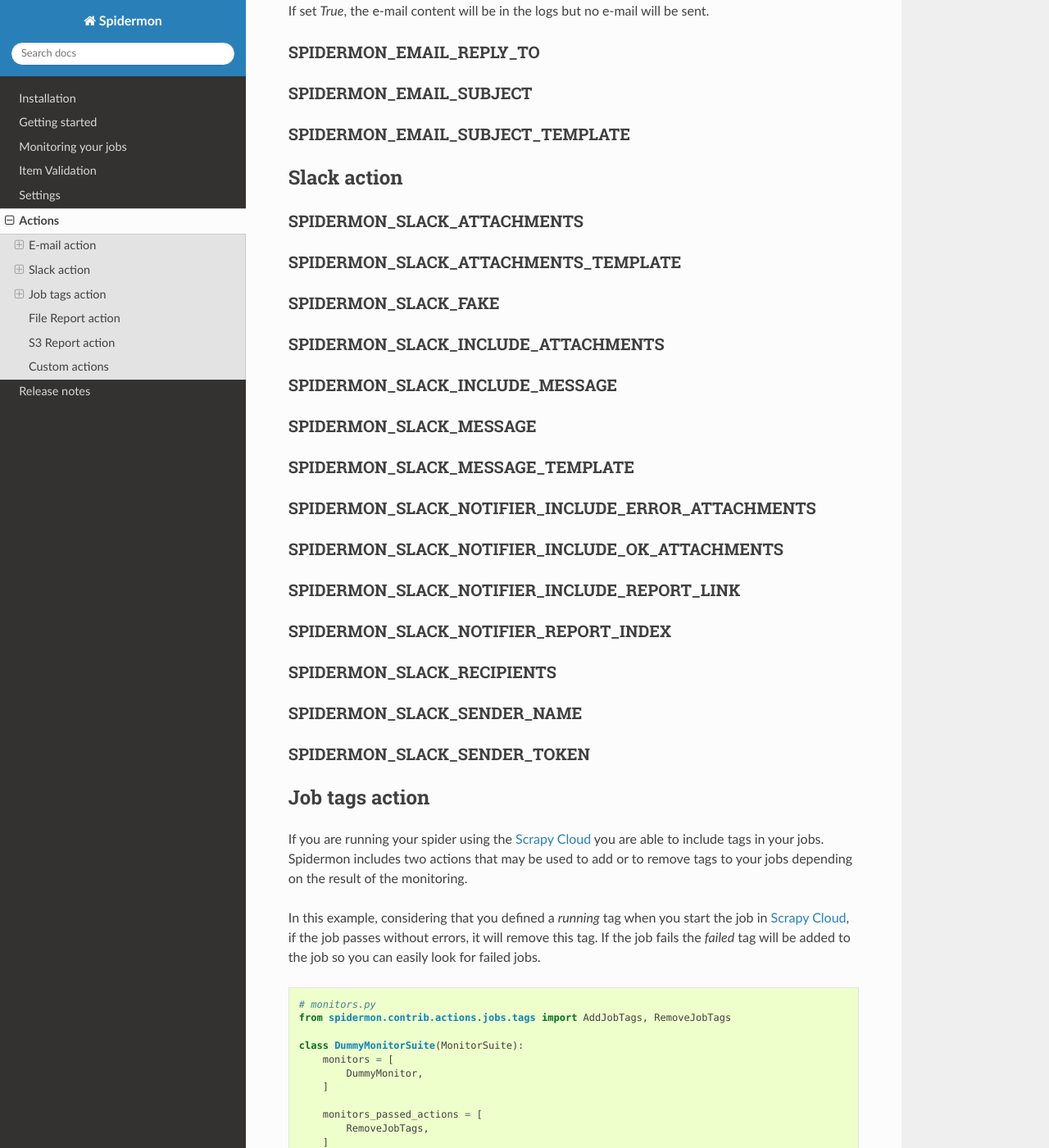
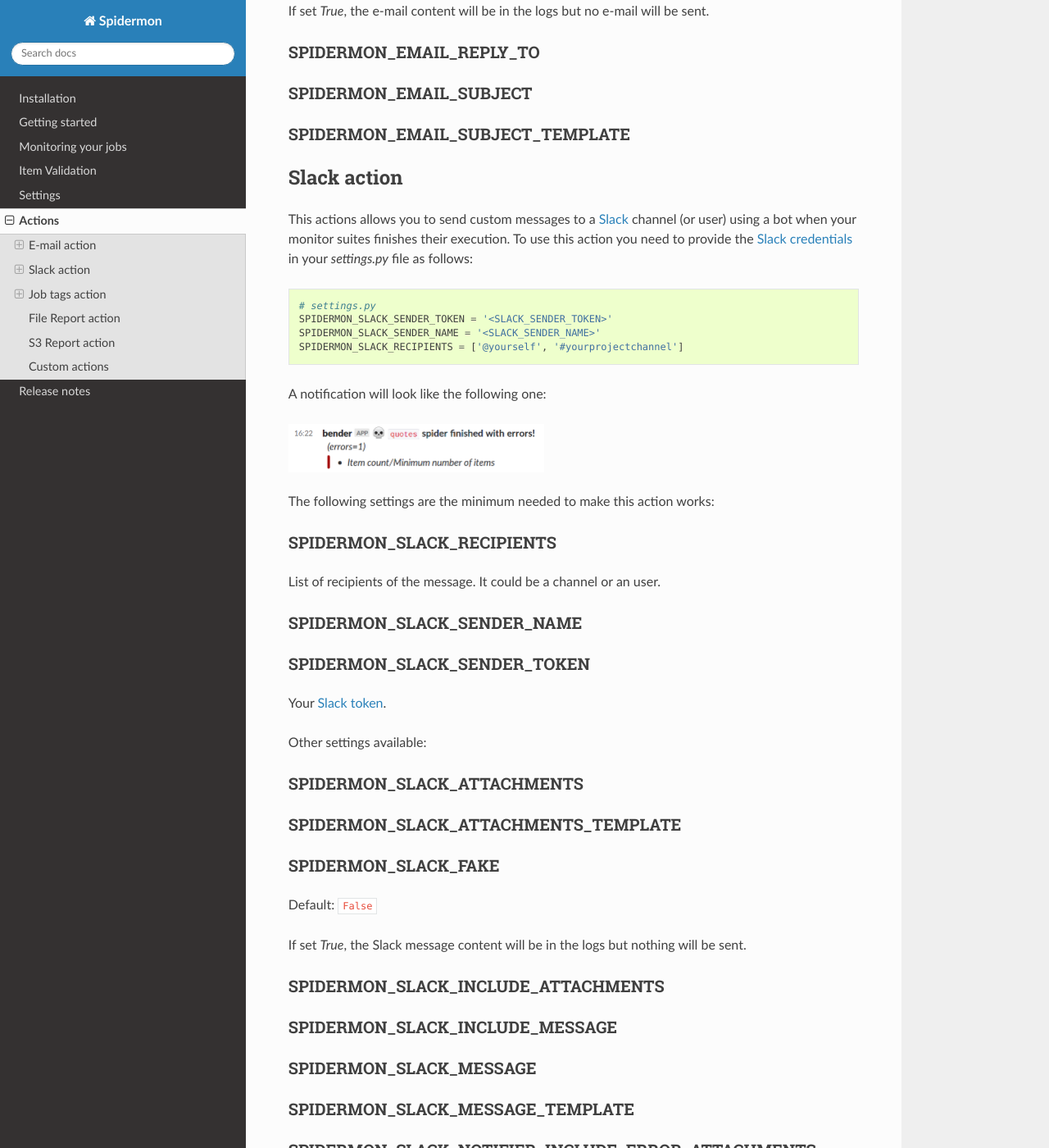
Before and after one commit to scrapinghub/spidermon, a Sphinx documentation site: the page built from docs/source/actions.rst, in a window 1280 px wide and 1400 px high, scrolled down 2430 px. Shown: the whole window at 82% size. Built offline with Sphinx 7.4.7 and the Read the Docs theme 2.0.0, drawn with Linux system fonts in a browser that asks for light colours; some of the changed text lies outside the part shown.

Commit message:
Included docs for Slack action

```diff
--- a/docs/source/actions.rst
+++ b/docs/source/actions.rst
@@ -165,6 +165,47 @@
 Slack action
 ============
 
+This actions allows you to send custom messages to a `Slack`_ channel (or user)
+using a bot when your monitor suites finishes their execution. To use this action
+you need to provide the `Slack credentials`_ in your `settings.py`
+file as follows:
+
+.. code-block:: python
+
+    # settings.py
+    SPIDERMON_SLACK_SENDER_TOKEN = '<SLACK_SENDER_TOKEN>'
+    SPIDERMON_SLACK_SENDER_NAME = '<SLACK_SENDER_NAME>'
+    SPIDERMON_SLACK_RECIPIENTS = ['@yourself', '#yourprojectchannel']
+
+A notification will look like the following one:
+
+.. image:: /_static/slack_notification.png
+   :scale: 50 %
+   :alt: Slack Notification
+
+The following settings are the minimum needed to make this action works:
+
+.. _SPIDERMON_SLACK_RECIPIENTS
+
+SPIDERMON_SLACK_RECIPIENTS
+--------------------------
+
+List of recipients of the message. It could be a channel or an user.
+
+.. _SPIDERMON_SLACK_SENDER_NAME
+
+SPIDERMON_SLACK_SENDER_NAME
+---------------------------
+
+.. _SPIDERMON_SLACK_SENDER_TOKEN
+
+SPIDERMON_SLACK_SENDER_TOKEN
+----------------------------
+
+Your `Slack token`_.
+
+Other settings available:
+
 .. _SPIDERMON_SLACK_ATTACHMENTS
 
 SPIDERMON_SLACK_ATTACHMENTS
@@ -179,6 +220,10 @@
 
 SPIDERMON_SLACK_FAKE
 --------------------
+
+Default: ``False``
+
+If set `True`, the Slack message content will be in the logs but nothing will be sent.
 
 .. _SPIDERMON_SLACK_INCLUDE_ATTACHMENTS
 
@@ -220,20 +265,9 @@
 SPIDERMON_SLACK_NOTIFIER_REPORT_INDEX
 -------------------------------------
 
-.. _SPIDERMON_SLACK_RECIPIENTS
-
-SPIDERMON_SLACK_RECIPIENTS
---------------------------
-
-.. _SPIDERMON_SLACK_SENDER_NAME
-
-SPIDERMON_SLACK_SENDER_NAME
----------------------------
-
-.. _SPIDERMON_SLACK_SENDER_TOKEN
-
-SPIDERMON_SLACK_SENDER_TOKEN
-----------------------------
+.. _`Slack`: https://slack.com/
+.. _`Slack credentials`: https://api.slack.com/docs/token-types
+.. _`Slack token`: https://api.slack.com/docs/token-types
 
 .. _actions-job-tags:
 
@@ -340,9 +374,9 @@
 Custom actions
 ==============
 
-You can define your own custom actions to be executed after your monitors finish
-their execution. Just create a class that inherits from `spidermon.core.actions.Action`
-and implement the `run_action` method.
+You can define your own custom actions to be executed by your monitor suites. Just
+create a class that inherits from `spidermon.core.actions.Action` and implement
+the `run_action` method.
 
 .. code-block:: python
 
```
